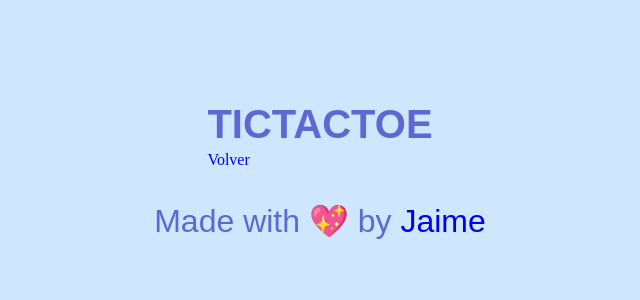
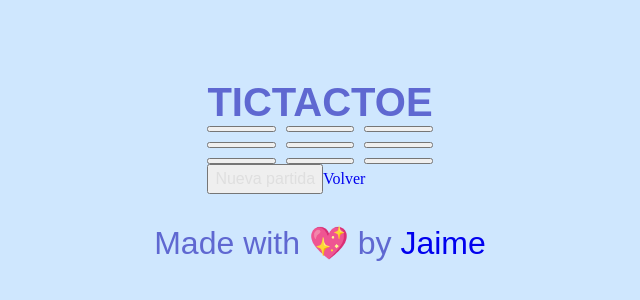
Before and after one commit to Graimi/proyecto-6-hub-de-juegos, a React (Vite) app: page /tictactoe in a window 1280 px wide. Shown: the part 230-530 px from the top of the page, without its empty margins (320-960 px from the left). Built offline with nearby package versions, Linux system fonts and the light colour scheme.

Commit message:
tictactoe squeleton done

```diff
--- a/src/pages/TicTacToe/TicTacToe.css
+++ b/src/pages/TicTacToe/TicTacToe.css
@@ -0,0 +1,14 @@
+.board {
+    display: grid;
+    grid-template-columns: repeat(3, 1fr);
+    grid-gap: 10px;
+  }
+
+  .cell {
+    width: 100px;
+    height: 100px;
+    background-color: lightgray;
+    text-align: center;
+    line-height: 100px;
+    font-size: 24px;
+  }
--- a/src/pages/TicTacToe/TicTacToe.jsx
+++ b/src/pages/TicTacToe/TicTacToe.jsx
@@ -1,11 +1,69 @@
-import React from 'react';
+import React, { useState } from 'react';
 import './TicTacToe.css';
 import { Link } from 'react-router-dom';
 
 function TicTacToe() {
+  const [isStarted, setIsStarted] = useState(Boolean);
+  const [player, setPlayer] = useState('❎');
+
+  const gameBoard = [
+    [null, null, null],
+    [null, null, null],
+    [null, null, null]
+  ];
+
+  // const cells = document.querySelectorAll('.cell');
+
+  // Datos para el tablero
+  let data = [null, null, null, null, null, null, null, null, null];
+
+  // // Actualizar los valores de las celdas
+  // cells.forEach((cell, index) => {
+  //   <button type="button" className="cell"></button>;
+  //   // cell.textContent = data[index];
+  // });
+
   return (
     <div>
       <h1>TicTacToe</h1>
+
+      {/* <button type="reset"><p>Nueva partida</p></button> */}
+      <div id="board" className="board">
+        {data.map((space, index) => {
+          return (
+            // eslint-disable-next-line jsx-a11y/control-has-associated-label
+            <button
+              type="button"
+              className={`cell-${index}`}
+              onClick={() => {
+                const cell = document.querySelector(`.cell-${index}`);
+                data[index] = `${player}`;
+                cell.innerHTML = `${player}`;
+                setPlayer(player === '❎' ? '🔴' : '❎');
+                console.log(data);
+              }}
+            >
+              {space}
+            </button>
+          );
+        })}
+        {/* <div className="cell" />
+        <div className="cell" />
+        <div className="cell" />
+        <div className="cell" />
+        <div className="cell" />
+        <div className="cell" />
+        <div className="cell" />
+        <div className="cell" />
+        <div className="cell" />
+        <button type="button" className="cell"></button> */}
+      </div>
+      <button
+        type="button"
+        onClick={() => (data = [null, null, null, null, null, null, null, null, null])}
+      >
+        <p>Nueva partida</p>
+      </button>
       <Link to="/">Volver</Link>
     </div>
   );
```
Also changed, not shown: 1 other file (tests, documents, lock files or other folders).
